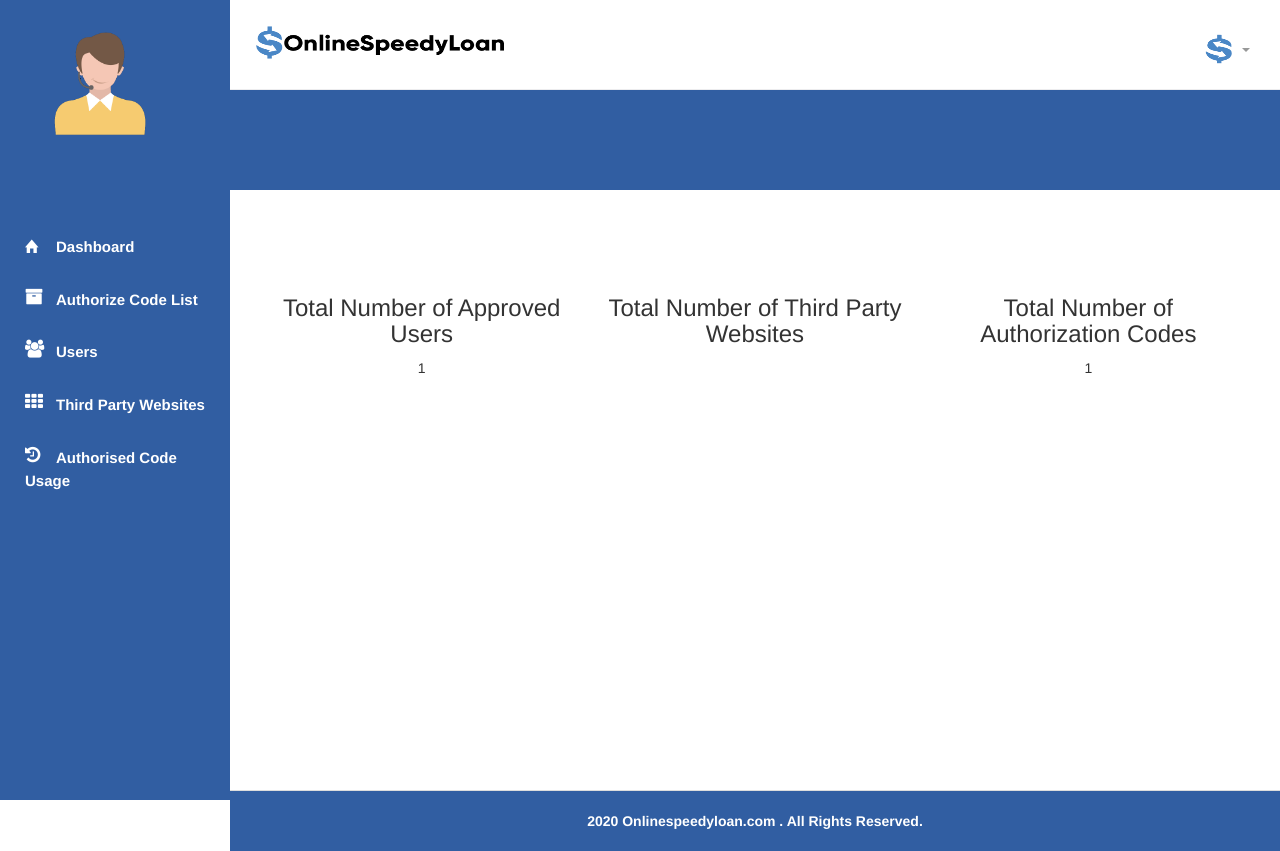
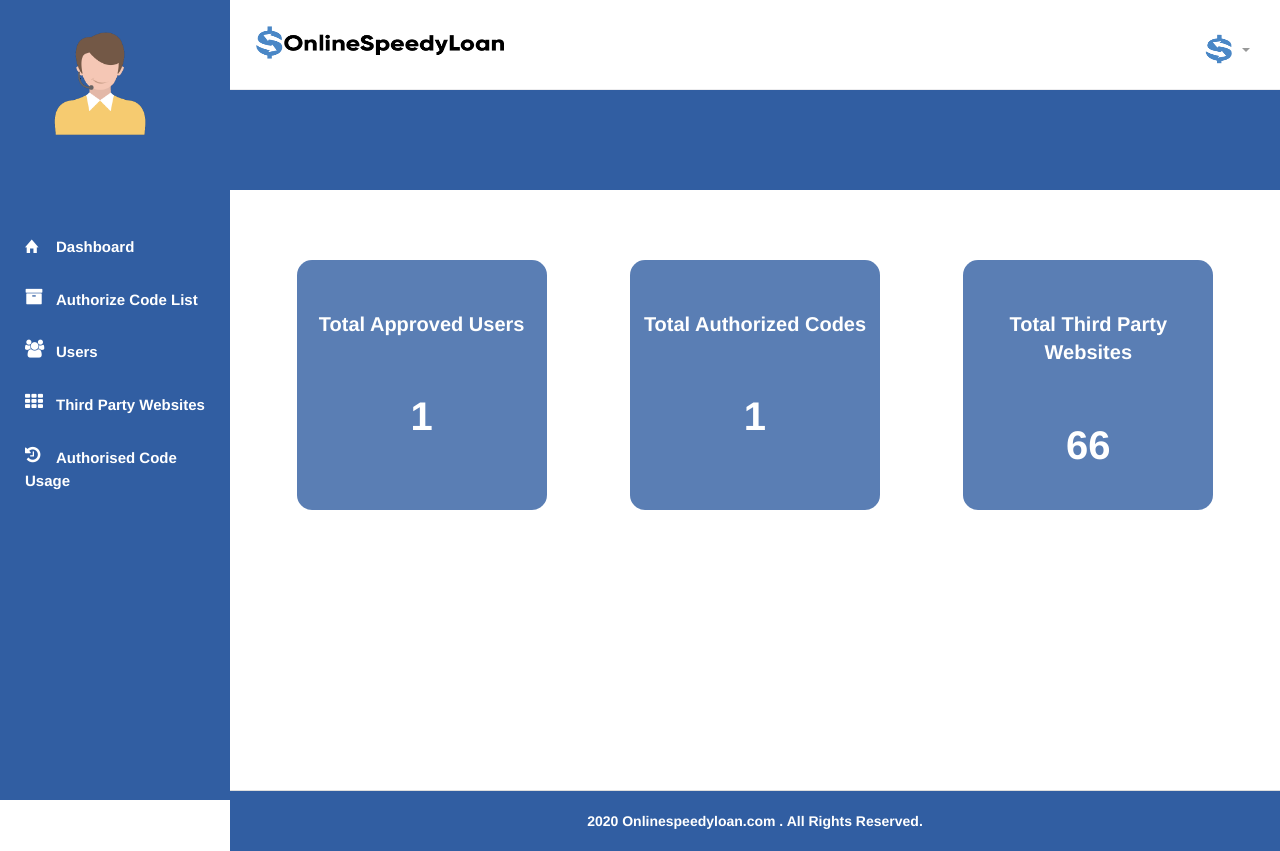
Before and after one commit to vinothkbest/onlinespeedyloan, a CodeIgniter 4 app: the page made by app/Views/admin/dashboard.php in a window 1280 px wide. Run offline with PHP 8.4 and a stand-in for CodeIgniter, Linux system fonts and the light colour scheme; the template is opened without the code that fills it: most values are stand-ins (such as "Sample title", 1, 10 or a date in 2020); data that the repository does not hold is empty; some libraries are stand-ins or nearby versions; some web fonts are replaced.

Commit message:
Update dashboard.php

```diff
--- a/app/Views/admin/dashboard.php
+++ b/app/Views/admin/dashboard.php
@@ -1,26 +1,125 @@
 <?= $this->extend('admin/part/template') ?>
 
 <?= $this->section('content') ?>
-    <div class="panel-body counts-panel">
-            <div class="row">
-                <div class="col-md-4" style="text-align: center; height: 70px;">
-                    <h3>Total Number of Approved Users</h3>
-                    <p><?= count($auhorizedcodedetails['approvedusers']) ?></p>
 
-            </div>
-            <div class="col-md-4" style="text-align: center; height: 70px;">
+<div class="dashboard-content">
 
-                    <h3>Total Number of Third Party Websites</h3>
+  <div class="tile-panel">
+
+    <div class="approved-users tile">
+      <div class="title">
+        Total Approved Users
+      </div>
+      <div class="counts users">
+
+      </div>
+    </div>
+
+    <div class="approved-codes tile">
+      <div class="title">
+        Total Authorized Codes
+      </div>
+      <div class="counts codes">
+      </div>
+    </div>
+
+    <div class="third-party-websites tile">
+      <div class="title">
+        Total Third Party Websites
+      </div>
+      <div class="counts websites">
 
 
-            </div>
-            <div class="col-md-4" style="text-align: center; height: 70px;">
-
-                    <h3>Total Number of Authorization Codes</h3>
-                    <p><?= count($auhorizedcodedetails['totalusage']) ?></p>
-
-            </div>
-            </div>
+      </div>
     </div>
 
+  </div>
+
+</div>
+<p hidden class="approved-users-count"></p>
+<p hidden class="approved-codes-count"></p>
+<p hidden class="websites-count"></p>
+<style type="text/css">
+  .tile-panel{
+    width:100%;
+    display: flex;
+    justify-content: space-around;
+    align-items: center;
+
+  }
+  .tile{
+    width:250px;
+    height: 250px;
+    background: #315ea2;
+    border-radius: 15px;
+    color: white;
+    opacity: 0.8;
+  }
+  .title, .counts{
+    text-align: center;
+    margin-top: 50px;
+    font-weight: bolder;
+    font-size: 20px
+  }
+  .counts{
+
+     font-size: 40px
+
+  }
+
+</style>
+
+<script src="<?= base_url('admin/js/jquery.js')?>"></script>
+<script type="text/javascript">
+
+    var approvedusers = <?= count($auhorizedcodedetails['approvedusers']) ?>;
+    var approvedcodes = <?= count($auhorizedcodedetails['totalusage']) ?>;
+    var websites = 90;
+
+    let i = 0, j = 0, k = 0;
+
+    setInterval(users, 100);
+
+    function users(){
+
+       if( approvedusers > i ) {
+
+         i = i+1;
+
+         $('.users').text(i);
+
+       }
+
+    }
+
+    setInterval(codes, 100);
+
+    function codes(){
+
+       if( approvedcodes > j ) {
+
+         j = j+1;
+
+         $('.codes').text(j);
+
+       }
+
+    }
+
+    setInterval(websitesusage, 100);
+
+    function websitesusage(){
+
+       if( websites > k ) {
+
+         k = k+1;
+
+         $('.websites').text(k);
+
+       }
+
+    }
+
+</script>
+
 <?= $this->endSection() ?>
```
